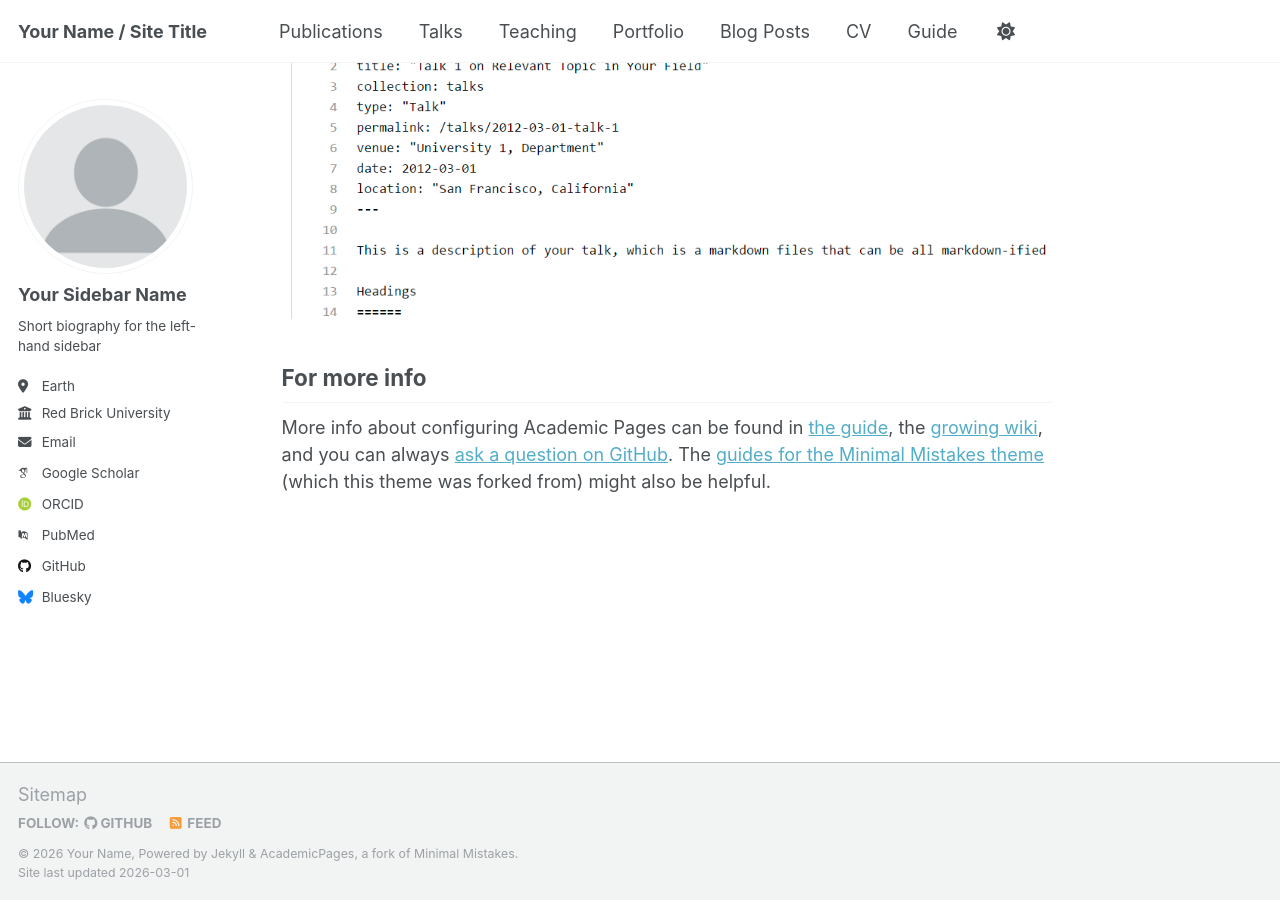
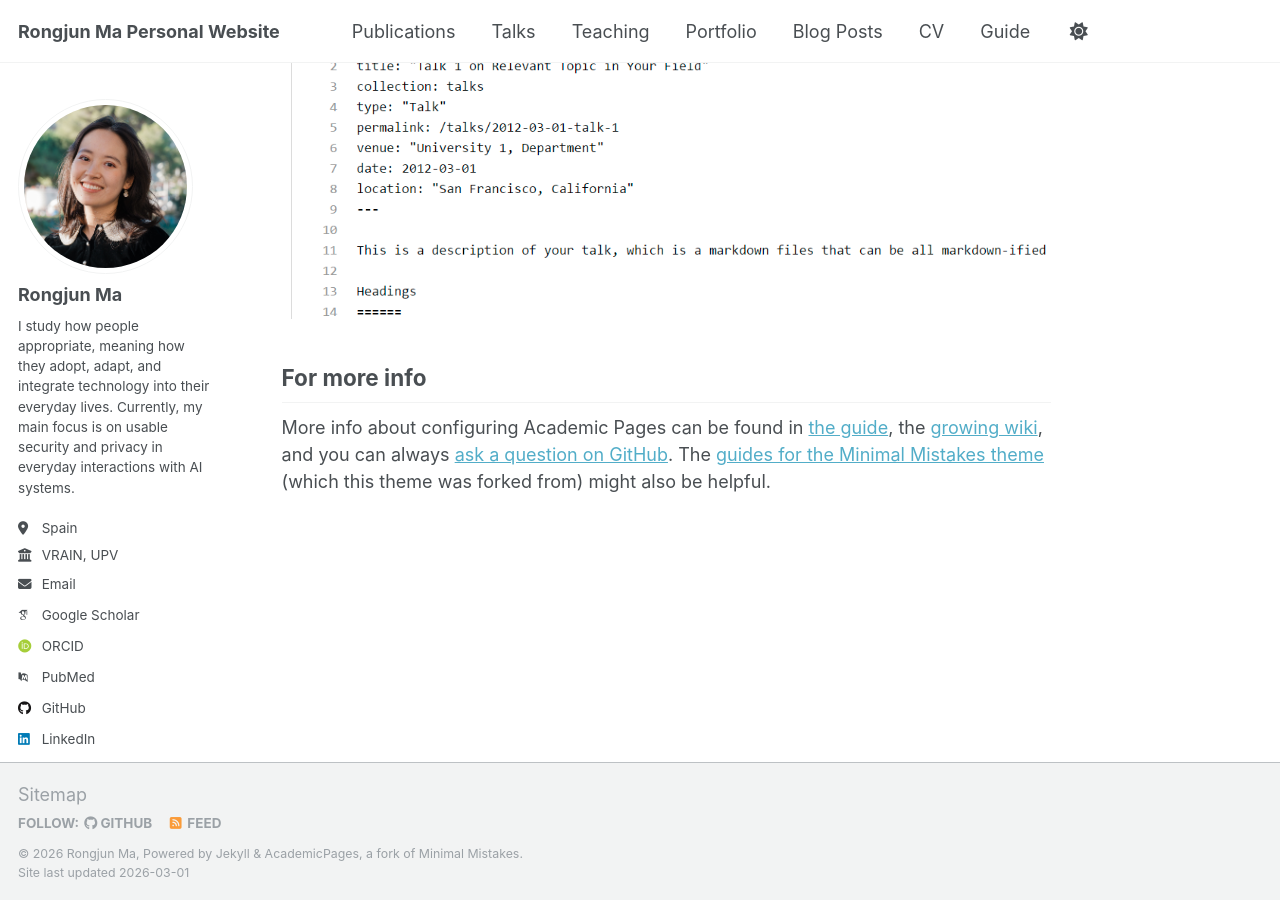
Before and after one commit to marongjun/marongjun.github.io, a Jekyll site: the page built from _pages/about.md, in a window 1280 px wide and 900 px high, scrolled down 2636 px. Built offline with Jekyll 4.4.1, drawn with Linux system fonts in a browser that asks for light colours; some web fonts are replaced.

Commit message:
Edit profile

```diff
--- a/_config.yml
+++ b/_config.yml
@@ -9,10 +9,10 @@
 # Basic Site Settings
 locale                   : "en-US"
 site_theme               : "default"
-title                    : "Your Name / Site Title"
+title                    : "Rongjun Ma Personal Website"
 title_separator          : "-"
-name                     : &name "Your Name"
-description              : &description "personal description"
+name                     : &name "Rongjun Ma"
+description              : &description ""
 url                      : https://academicpages.github.io # the base hostname & protocol for your site e.g. "https://[your GitHub username].github.io" or if you already have some other page hosted on Github then use "https://[your GitHub username].github.io/[Your Repo Name]"
 baseurl                  : "" # the subpath of your site, e.g. "/blog"
 repository               : "academicpages/academicpages.github.io"
@@ -22,23 +22,23 @@ repository               : "academicpages/academicpages.github.io"
 #               Additional customization can be done by editing /_includes/author-profile.html
 author:
   # Biographic information
-  avatar           : "profile.png"
-  name             : "Your Sidebar Name"
+  avatar           : "profolio.jpg"
+  name             : "Rongjun Ma"
   pronouns         : # example: "she/her"
-  bio              : "Short biography for the left-hand sidebar"
-  location         : "Earth"
-  employer         : "Red Brick University"
+  bio              : "I study how people appropriate, meaning how they adopt, adapt, and integrate technology into their everyday lives. Currently, my main focus is on usable security and privacy in everyday interactions with AI systems."
+  location         : "Spain"
+  employer         : "VRAIN, UPV"
   uri              : # URL
-  email            : "none@example.org"
+  email            : "rma1[at]upv.es"
 
   # Academic websites
   academia         : # URL
   arxiv            : # URL - Update with the correct link to your profile
-  googlescholar    : "https://scholar.google.com/citations?user=PS_CX0AAAAAJ"
+  googlescholar    : "https://scholar.google.com/citations?user=tet7Qy0AAAAJ&hl=en&oi=ao"
   impactstory      : # URL
-  orcid            : "http://orcid.org/yourorcidurl"
+  orcid            : "https://orcid.org/0000-0001-7298-7762"
   semantic         : # URL
-  pubmed           : "https://www.ncbi.nlm.nih.gov/pubmed/?term=john+snow"
+  pubmed           : ""
   researchgate     : # URL
   scopus           : # URL
 
@@ -51,30 +51,30 @@ author:
   stackoverflow    : # User number or user number and name (i.e., use "1" or "1/jeff-atwood")
 
   # Social media
-  bluesky          : "bsky.app" # Replace this with you Bluesky username
-  facebook         : # Username
-  flickr           : # Username
-  foursquare       : # Username
-  goodreads        : # Username
-  google_plus      : # Username
-  keybase          : # Username
-  instagram        : # Username
-  lastfm           : # Username
-  linkedin         : # Username
-  mastodon         : # URL
-  medium           : # URL
-  pinterest        : # Username
-  soundcloud       : # Username
-  steam            : # Username
-  telegram         : # URL
-  tumblr           : # Username
-  twitter          : # Username for X / Twitter
-  vine             : # Username
-  weibo            : # Username
-  wikipedia        : # Username
-  xing             : # Username
-  youtube          : # Username
-  zhihu            : # Username
+  # bluesky          : "bsky.app" # Replace this with you Bluesky username
+  # facebook         : # Username
+  # flickr           : # Username
+  # foursquare       : # Username
+  # goodreads        : # Username
+  # google_plus      : # Username
+  # keybase          : # Username
+  # instagram        : # Username
+  # lastfm           : # Username
+  linkedin         : https://www.linkedin.com/in/rongjun-ma/
+  # mastodon         : # URL
+  medium           : https://medium.com/@rongjun.ma
+  # pinterest        : # Username
+  # soundcloud       : # Username
+  # steam            : # Username
+  # telegram         : # URL
+  # tumblr           : # Username
+  # twitter          : # Username for X / Twitter
+  # vine             : # Username
+  # weibo            : # Username
+  # wikipedia        : # Username
+  # xing             : # Username
+  # youtube          : # Username
+  # zhihu            : # Username
 
 # Publication Category - The following the list of publication categories and their headings
 publication_category:
```
Also changed, not shown: images/profolio.jpg (added).
